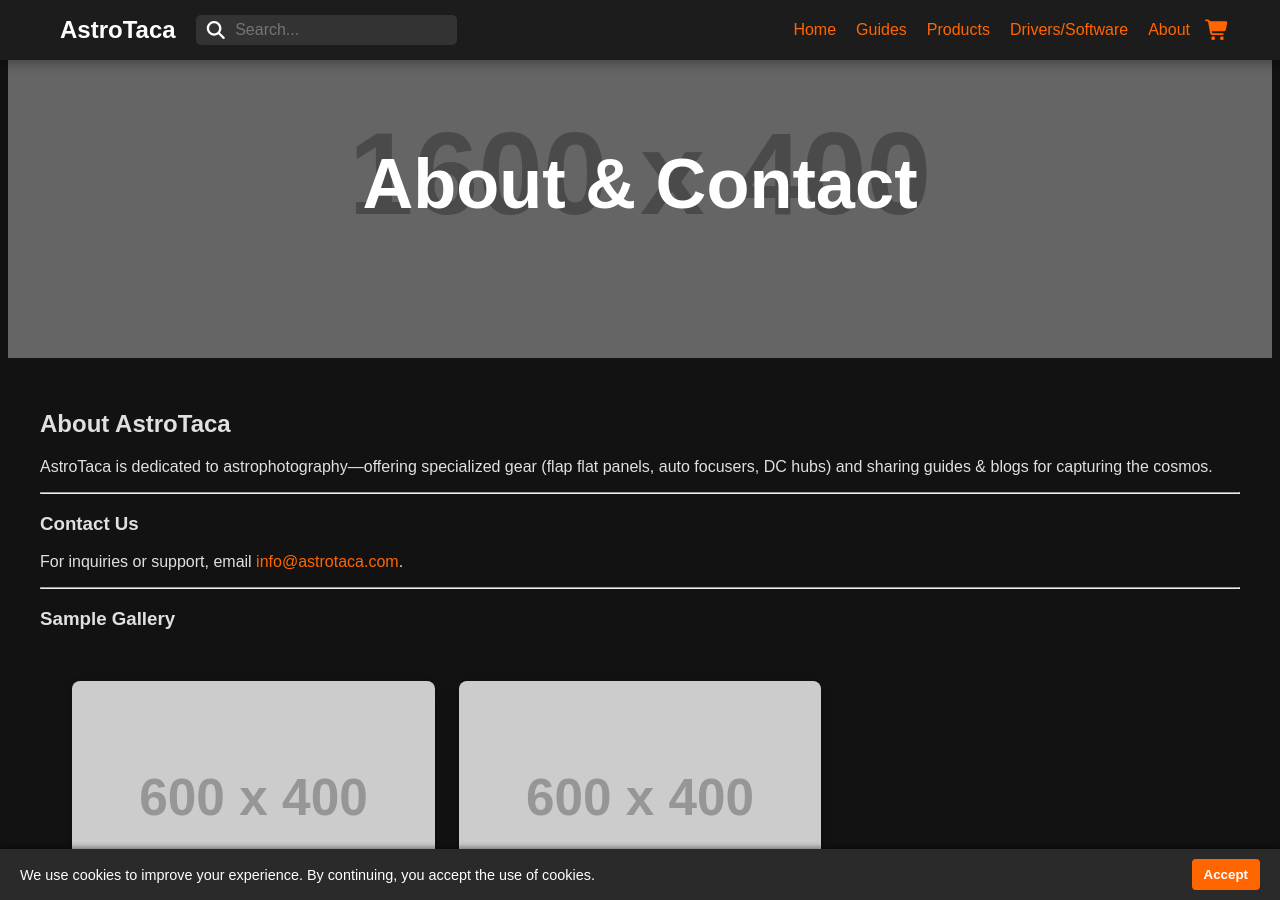
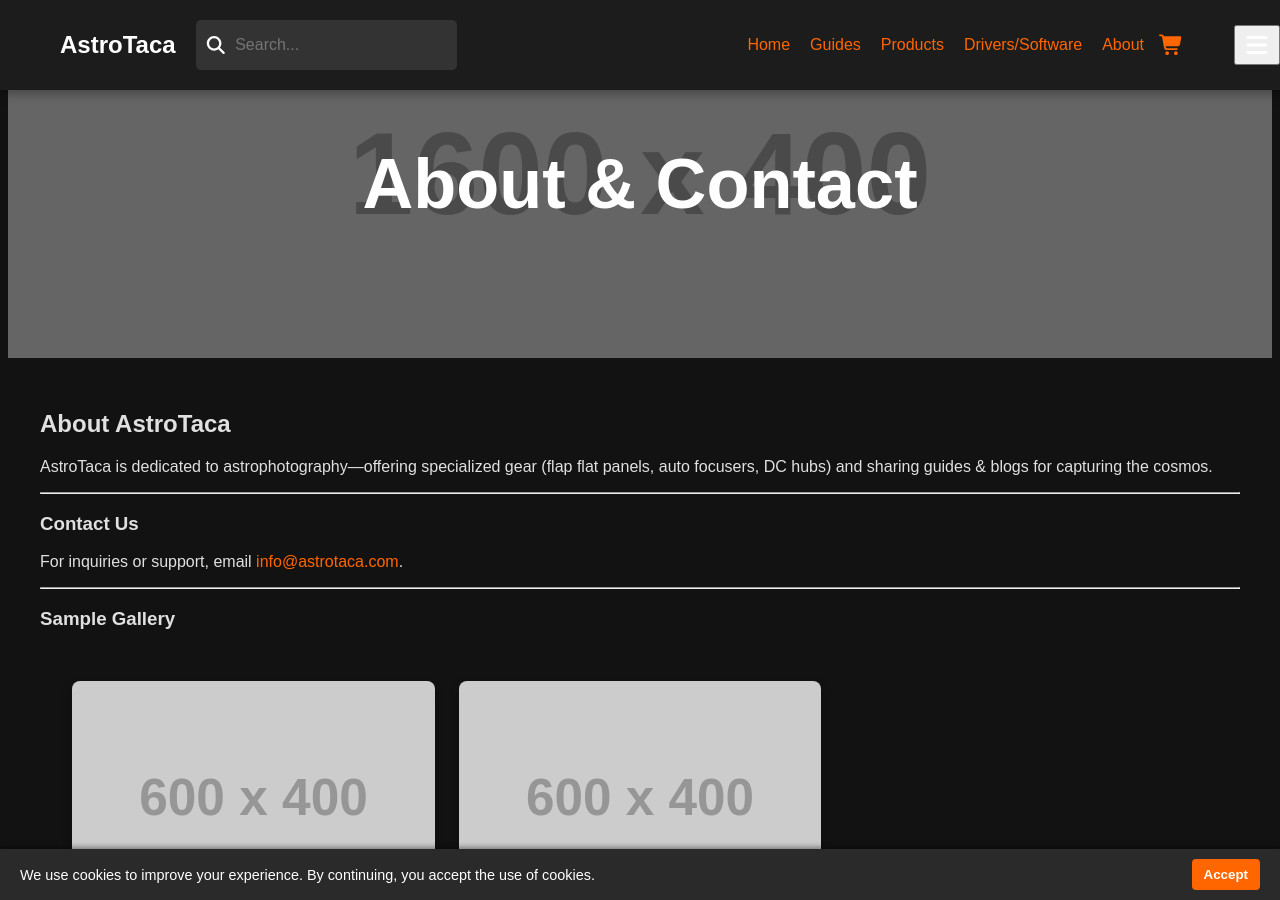
Before and after one commit to astrotaca/website, a Jekyll site: the page built from contact.md, in a window 1280 px wide and 900 px high. Built offline with Jekyll 4.4.1, drawn with Linux system fonts in a browser that asks for light colours.

Commit message:
updates to the website

```diff
--- a/assets/main.css
+++ b/assets/main.css
@@ -56,7 +56,9 @@
     top: 0;
     left: 0;
     width: 100%;
+    height: 60px; /* Ensures consistent height */
 }
+
 .header-container {
     width: 100%;
     display: flex;
@@ -66,18 +68,13 @@
     box-sizing: border-box; /* Ensures padding does not affect width */
 }
 
-.header-left {
-    display: flex;
-    align-items: center;
-    justify-content: flex-start;
-}
-
+.header-left,
 .header-right {
     display: flex;
     align-items: center;
-    justify-content: flex-end;
+    justify-content: space-between;
+    height: 60px; /* Match header height */
 }
-
 
 /* Logo */
 .logo a {
@@ -102,6 +99,14 @@
     display: flex;
     align-items: center;
     max-width: 250px;
+    height: 40px; /* Matches input height */
+}
+
+/* Make search bar smaller when screen is very narrow */
+@media (max-width: 600px) {
+    .search-box {
+        max-width: 120px;
+    }
 }
 
 /* Adjust search bar width for smaller screens */
@@ -356,7 +361,12 @@
     color: #fff;
     cursor: pointer;
     display: none;
+    height: 40px; /* Forces consistent height */
+    display: flex;
+    align-items: center;
+    justify-content: center;
 }
+
 @media (max-width: 768px) {
     .menu-icon {
         display: block;
```
